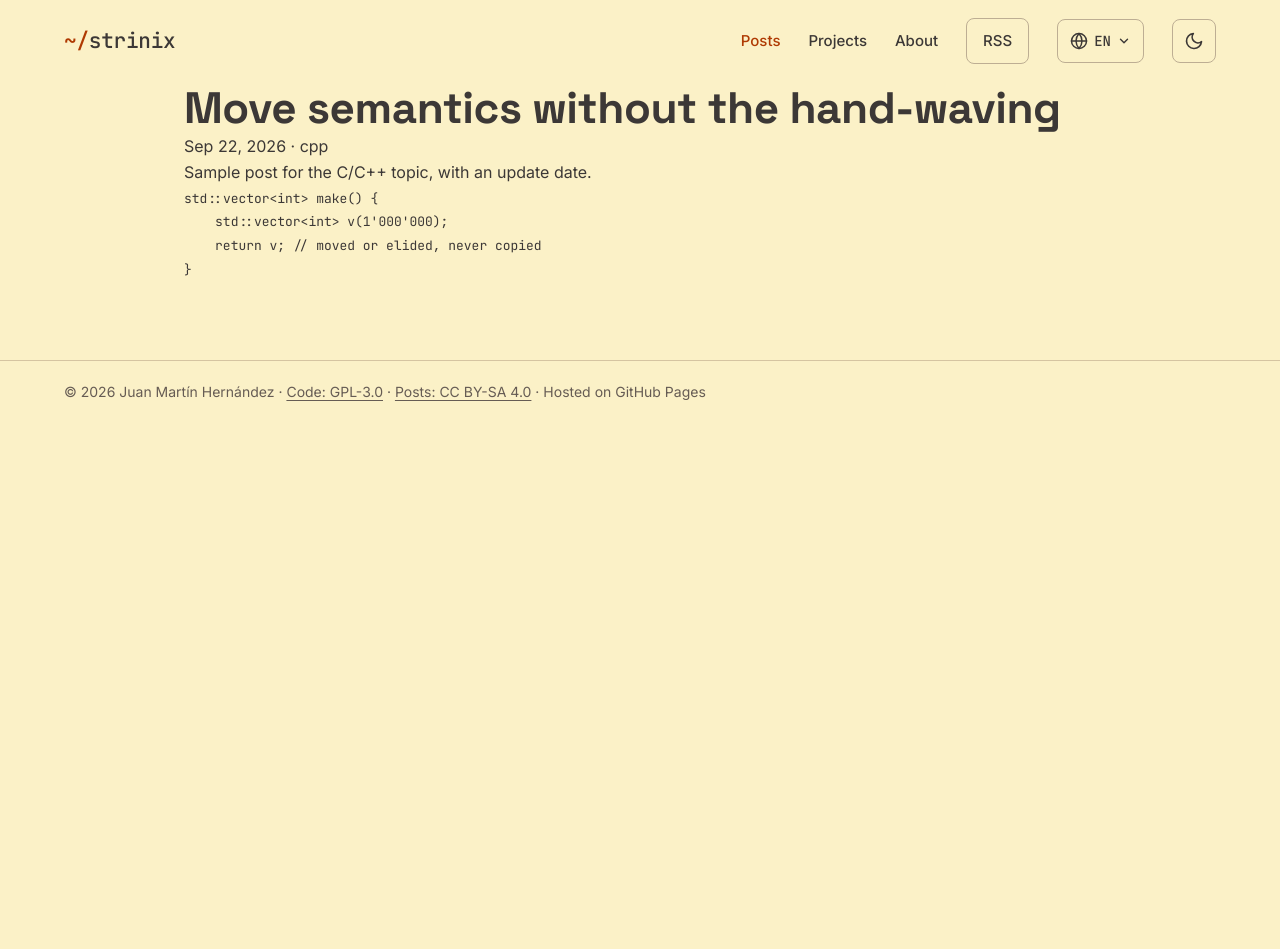
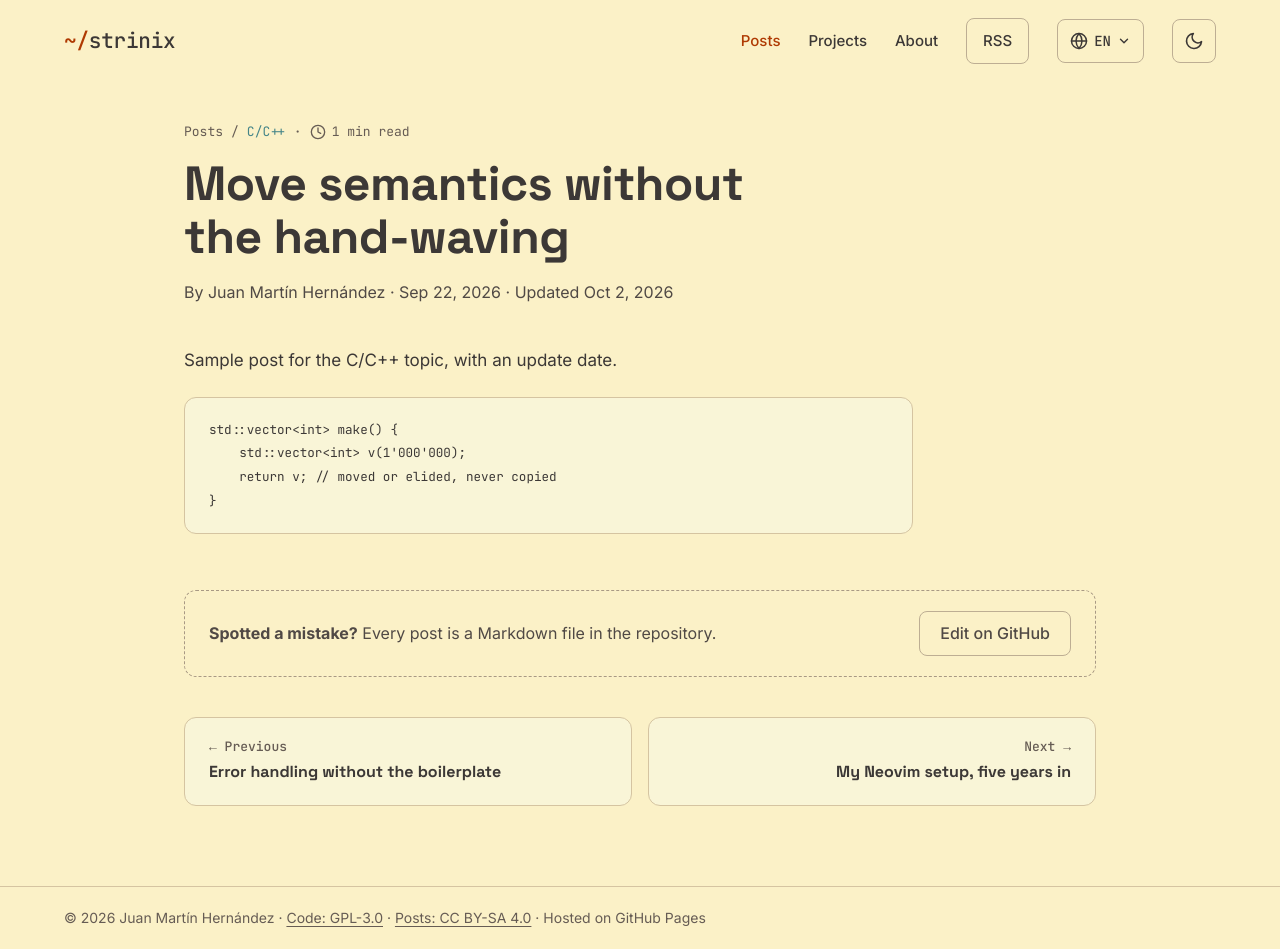
Before and after one commit to Juanma-Her/blog, a Jekyll site: the page built from _posts/en/2026-09-22-cpp-move-semantics.md, in a window 1280 px wide. Built offline with Jekyll 4.4.1, drawn with Linux system fonts in a browser that asks for light colours; before the commit the page ends 900 px from its top, so only the background shows below that.

Commit message:
BLG-21: post layout
Header with topic and read time, byline with updated date, prose styles,
"Edit on GitHub" box, previous/next within the language and a
"More on <topic>" band. Adds a sample Rust post and renames the
related_posts config key to more_on_count (Jekyll reserves it).

Co-authored-By: Claude <noreply@anthropic.com>

```diff
--- a/_config.yml
+++ b/_config.yml
@@ -15,7 +15,7 @@ future: false
 
 words_per_minute: 200
 home_cards: 6
-related_posts: 3
+more_on_count: 3
 feed_limit: 20
 
 forges:
--- a/_data/i18n/en.json
+++ b/_data/i18n/en.json
@@ -23,15 +23,17 @@
   "post": {
     "read_time": "{n} min read",
     "updated": "Updated {date}",
-    "edit_codeberg": "Edit on Codeberg",
     "edit_github": "Edit on GitHub",
     "spotted_mistake": "Spotted a mistake?",
-    "previous": "Previous",
-    "next": "Next",
     "more_on": "More on {topic}",
     "copy": "Copy",
     "copied": "Copied",
-    "minutes": "{n} min"
+    "minutes": "{n} min",
+    "posts": "Posts",
+    "by": "By {author}",
+    "edit_text": "Every post is a Markdown file in the repository.",
+    "previous": "Previous",
+    "next": "Next"
   },
   "comments": {
     "heading": "Comments",
--- /dev/null
+++ b/_includes/icon-clock.html
@@ -0,0 +1 @@
+<svg aria-hidden="true" width="16" height="16" viewBox="0 0 24 24" fill="none" stroke="currentColor" stroke-width="2" stroke-linecap="round" stroke-linejoin="round"><circle cx="12" cy="12" r="10"/><path d="M12 6v6l4 2"/></svg>
--- a/_layouts/post.html
+++ b/_layouts/post.html
@@ -1,9 +1,75 @@
 ---
 layout: base
 ---
-{%- comment -%} Placeholder body until the post layout of BLG-21. {%- endcomment %}
-<article class="container container--narrow">
-<h1>{{ page.title }}</h1>
-<p><time datetime="{{ page.date | date_to_xmlschema }}">{{ page.date | localize_date: page.lang }}</time> · {{ page.tags | join: ", " }}</p>
-{{ content }}
+{%- assign lang = page.lang -%}
+{%- assign tag = page.tags | first -%}
+{%- assign topic_label = site.data.topics[tag].label | localize: lang -%}
+{%- assign minutes = content | read_minutes -%}
+{%- if lang == "es" %}{% assign prefix = "/es" %}{% else %}{% assign prefix = "" %}{% endif -%}
+
+{%- comment -%} Posts are newest first: the previous post is the next item. {%- endcomment -%}
+{%- assign posts = site.posts | where: "lang", lang -%}
+{%- for post in posts -%}
+  {%- if post.url == page.url %}{% assign index = forloop.index0 %}{% endif -%}
+{%- endfor -%}
+{%- assign previous_index = index | plus: 1 -%}
+{%- assign next_index = index | minus: 1 -%}
+{%- assign previous = posts[previous_index] -%}
+{%- if index > 0 %}{% assign next = posts[next_index] %}{% else %}{% assign next = nil %}{% endif -%}
+
+{%- assign related = posts | where_exp: "post", "post.tags.first == tag" | where_exp: "post", "post.url != page.url" | slice: 0, site.more_on_count -%}
+{%- assign forge = site.forges.github -%}
+
+<article class="post container container--narrow">
+  <header class="post-header">
+    <p class="post-meta">
+      <a href="{{ prefix }}/posts/">{{ "post.posts" | t: lang }}</a> / {% include topic.html tag=tag %}
+      <span aria-hidden="true">·</span>
+      <span class="post-read-time">{% include icon-clock.html %}{{ "post.read_time" | t: lang, n: minutes }}</span>
+    </p>
+    <h1>{{ page.title }}</h1>
+    <p class="post-byline">
+      {{ "post.by" | t: lang, author: site.author.name }} ·
+      <time datetime="{{ page.date | date_to_xmlschema }}">{{ page.date | localize_date: lang }}</time>
+      {%- if page.updated %}
+      {%- capture updated %}<time datetime="{{ page.updated | date_to_xmlschema }}">{{ page.updated | localize_date: lang }}</time>{% endcapture %}
+      · {{ "post.updated" | t: lang, date: updated }}
+      {%- endif %}
+    </p>
+  </header>
+
+  <div class="prose">
+    {{ content }}
+  </div>
+
+  <aside class="post-edit">
+    <p><strong>{{ "post.spotted_mistake" | t: lang }}</strong> {{ "post.edit_text" | t: lang }}</p>
+    <a class="button button--outline" href="https://github.com/{{ forge.user }}/{{ forge.repo }}/edit/{{ forge.branch }}/{{ page.path }}">{{ "post.edit_github" | t: lang }}</a>
+  </aside>
+
+  {%- if previous or next %}
+  <nav class="post-nav" aria-label="{{ 'post.previous' | t: lang }} / {{ 'post.next' | t: lang }}">
+    {%- if previous %}
+    <a class="post-nav-link" href="{{ previous.url }}" rel="prev"><span>← {{ "post.previous" | t: lang }}</span>{{ previous.title }}</a>
+    {%- endif %}
+    {%- if next %}
+    <a class="post-nav-link post-nav-link--next" href="{{ next.url }}" rel="next"><span>{{ "post.next" | t: lang }} →</span>{{ next.title }}</a>
+    {%- endif %}
+  </nav>
+  {%- endif %}
+
+  {%- comment -%} Comments (giscus) arrive in BLG-32. {%- endcomment %}
 </article>
+
+{%- if related.size > 0 %}
+<section class="related" aria-labelledby="related-heading">
+  <div class="container">
+    <h2 id="related-heading">{{ "post.more_on" | t: lang, topic: topic_label }}</h2>
+    <div class="card-grid">
+      {%- for post in related %}
+      {% include post-card.html post=post %}
+      {%- endfor %}
+    </div>
+  </div>
+</section>
+{%- endif %}
```
Also changed, not shown: _data/i18n/es.json (+6 -4 lines), _posts/en/2026-07-18-rust-error-handling.md (added, +24 -0 lines), assets/css/_components.css (+108 -0 lines).
